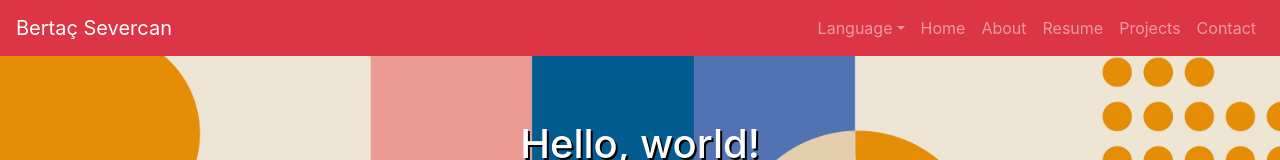
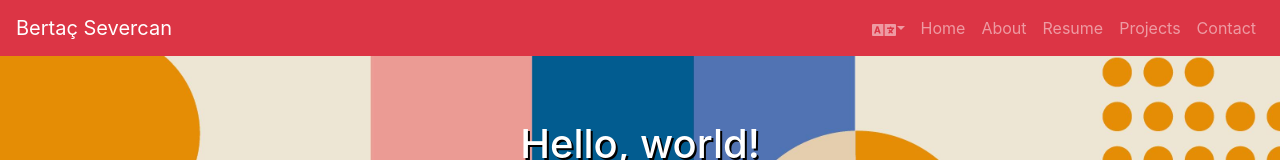
Before and after one commit to bertacsevercan/my-portfolio, a React (Create React App) app: page / in a window 1280 px wide. Shown: the top 160 px of the page. Built offline with nearby package versions, Linux system fonts and the light colour scheme.

Commit message:
add lang icon

```diff
--- a/src/components/NavBar/index.jsx
+++ b/src/components/NavBar/index.jsx
@@ -5,6 +5,8 @@ import Nav from "react-bootstrap/Nav";
 import NavDropdown from "react-bootstrap/NavDropdown";
 import { useTranslation } from "react-i18next";
 import i18next from "i18next";
+import { FaLanguage } from "react-icons/fa";
+
 
 const NavBar = () => {
   const { t } = useTranslation();
@@ -17,7 +19,7 @@ const NavBar = () => {
       <Navbar.Toggle aria-controls="basic-navbar-nav" />
       <Navbar.Collapse id="basic-navbar-nav">
         <Nav className="justify-content-end" style={{ flex: 1 }}>
-          <NavDropdown title={t("navbar.links.link5")} id="basic-nav-dropdown">
+          <NavDropdown title={<FaLanguage style={{transform: "scale(1.5)"}} />} id="basic-nav-dropdown">
             <NavDropdown.Item
               onClick={() => {
                 i18next.changeLanguage("tr");
```
